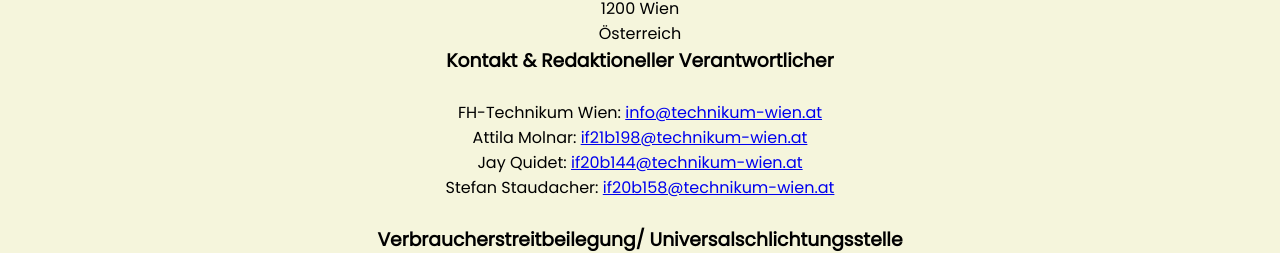
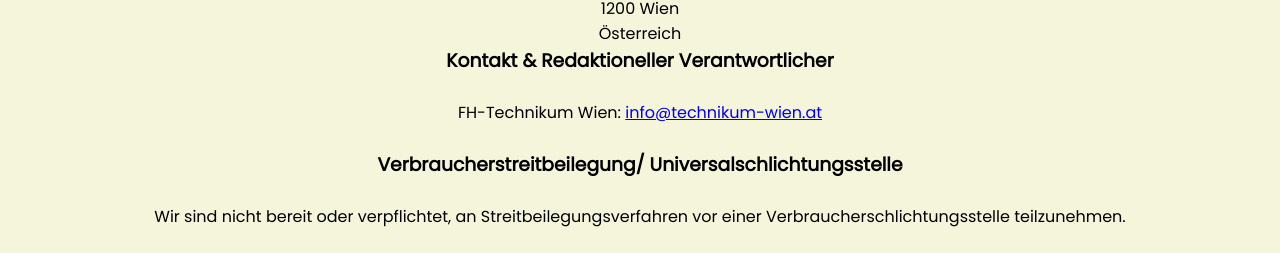
Before and after one commit to jayq97/UrbanHeatIslands-Frontend, a React (Create React App) app: page /imprint in a window 1280 px wide. Shown: the part 206-459 px from the top of the page. Built offline with nearby package versions, Linux system fonts and the light colour scheme.

Commit message:
Update imprint.js

```diff
--- a/src/screens/imprint.js
+++ b/src/screens/imprint.js
@@ -24,21 +24,6 @@ const Imprint = () => {
         FH-Technikum Wien:{" "}
         <a href="mailto:if20b144@technikum-wien.at">info@technikum-wien.at</a>
         <br />
-        Attila Molnar:{" "}
-        <a href="mailto:if21b198@technikum-wien.at">
-          if21b198@technikum-wien.at
-        </a>
-        <br />
-        Jay Quidet:{" "}
-        <a href="mailto:if20b144@technikum-wien.at">
-          if20b144@technikum-wien.at
-        </a>
-        <br />
-        Stefan Staudacher:{" "}
-        <a href="mailto:if20b158@technikum-wien.at">
-          if20b158@technikum-wien.at
-        </a>
-        <br />
       </p>
       <br />
       <h3>Verbraucherstreitbeilegung/ Universalschlichtungsstelle</h3>
```
